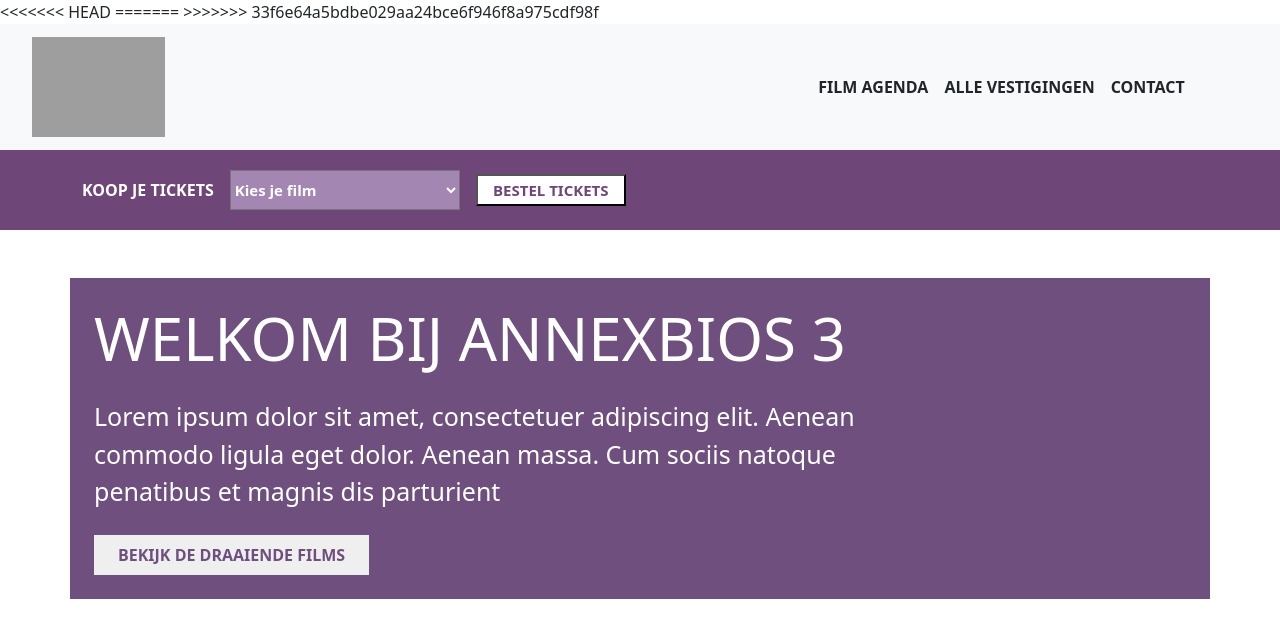
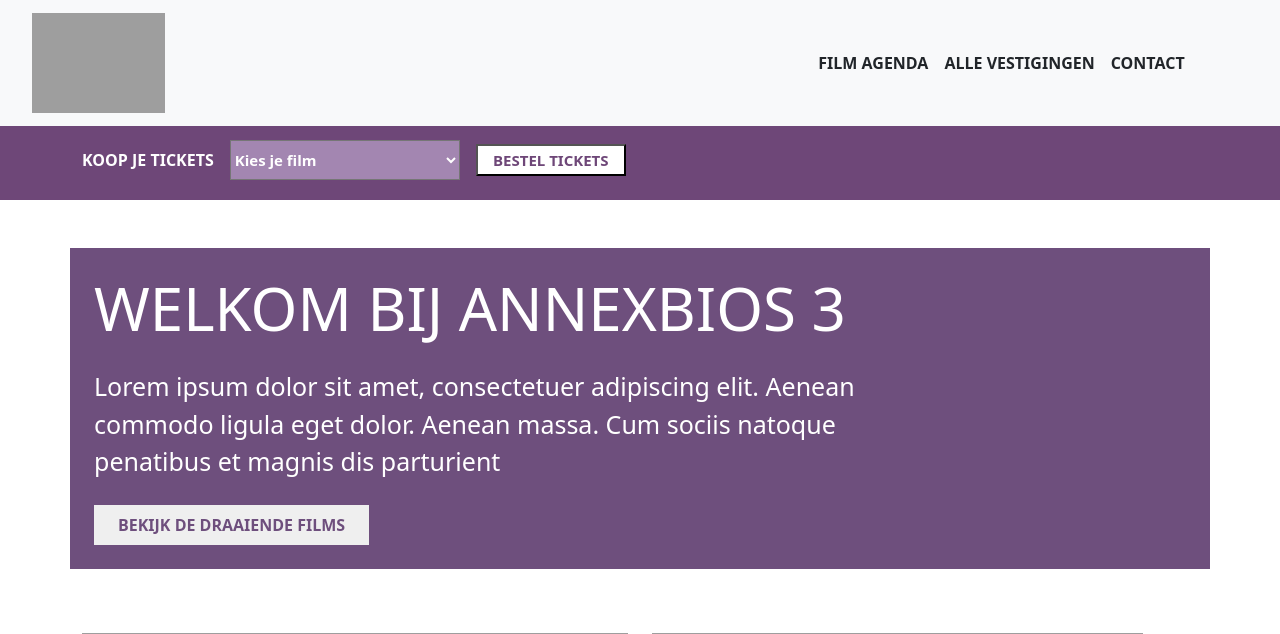
Before and after one commit to David-Schoots/AnnexBios, a PHP site: page /index.php in a window 1280 px wide. Shown: the top 634 px of the page. Run offline with PHP 8.4, Linux system fonts and the light colour scheme; grey boxes are pictures that could not be loaded.

Commit message:
navbar fixed

```diff
--- a/page/header.php
+++ b/page/header.php
@@ -7,18 +7,12 @@
     <title>AnnexBios</title>
     <link rel="stylesheet" href="https://cdn.jsdelivr.net/npm/bootstrap-icons@1.10.5/font/bootstrap-icons.css">
     <link rel="stylesheet" href="../css/header.css">
-<<<<<<< HEAD
-
-=======
-    <link rel="stylesheet" href="../css/overide.css">
-
->>>>>>> 33f6e64a5bdbe029aa24bce6f946f8a975cdf98f
     <link href="https://cdn.jsdelivr.net/npm/bootstrap@5.3.3/dist/css/bootstrap.min.css" rel="stylesheet" integrity="sha384-QWTKZyjpPEjISv5WaRU9OFeRpok6YctnYmDr5pNlyT2bRjXh0JMhjY6hW+ALEwIH" crossorigin="anonymous">
 
 </head>
 
 <body>
-    <nav class="navbar navbar-expand-md navbar-light bg-body-tertiary">
+    <nav class="navbar navbar-expand-md navbar-light bg-body-tertiary fixed-top">
         <div class="container-fluid">
             <a class="navbar-brand" href="#">
                 <img src="../assets/logo/bilthoven_logp.png" alt="AnnexBios" style="height: 100px; margin-left:15%" class="img-fluid">
@@ -42,7 +36,7 @@
         </div>
     </nav>
 
-    <div class="purple-section d-flex flex-column flex-md-row align-items-center text-center text-md-start" style="background-color: #6e4778; padding: 20px; color: white; font-weight: bold;">
+    <div class="purple-section d-flex flex-column flex-md-row align-items-center text-center text-md-start" style="background-color: #6e4778; padding: 20px; color: white; font-weight: bold; margin-top: 120px;">
         <span class="mb-2 mb-md-0" style="margin-left: 5%;">KOOP JE TICKETS</span>
         <select class="text-white fw-bold mt-2 mt-md-0 ms-md-3" style="background-color: #a386b1; height: 5vh; width: 230px; font-size: 15px;">
             <option>Kies je film</option>
@@ -50,7 +44,8 @@
         <button class="fw-bold mt-2 mt-md-0 ms-md-3" style="background-color: #fff; color: #6e4778; font-size: 15px; height: 4vh; width: 150px;">BESTEL TICKETS</button>
     </div>
 
-    <!-- Correcte versie van Bootstrap 5 JavaScript -->
+
+
     <script src="https://cdn.jsdelivr.net/npm/@popperjs/core@2.11.6/dist/umd/popper.min.js"></script>
     <script src="https://cdn.jsdelivr.net/npm/bootstrap@5.3.3/dist/js/bootstrap.min.js"></script>
     <script src="../js/overide.js"></script>
```
